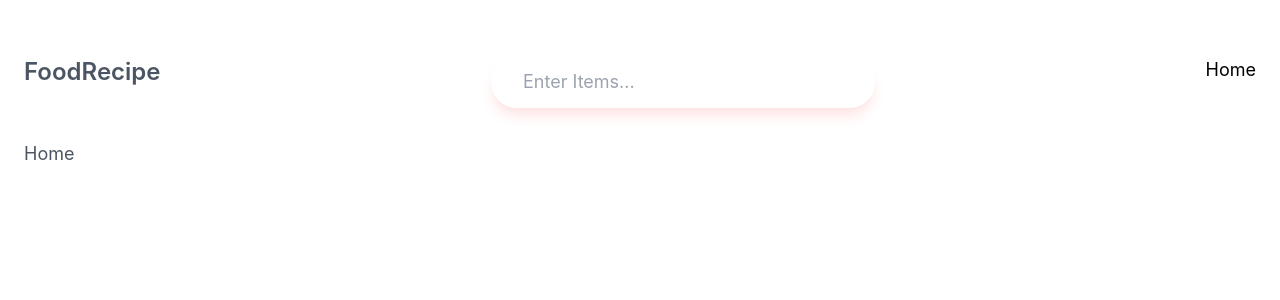
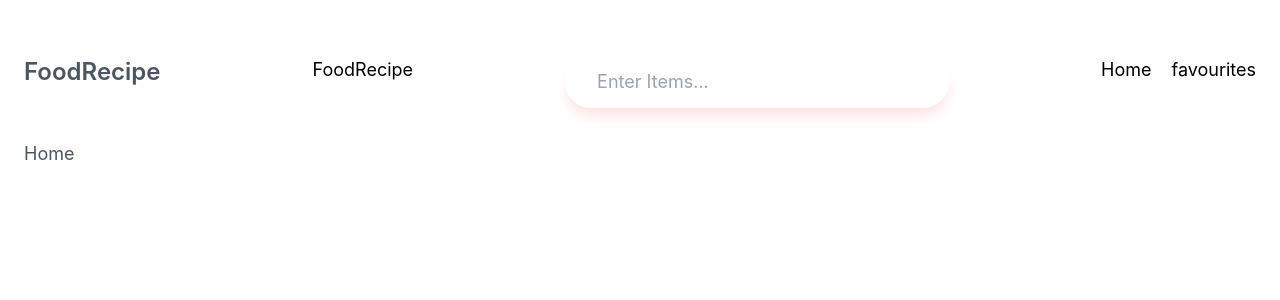
Before and after one commit to Asna1303/RECIPE-APP, a React (Create React App) app: page / in a window 1280 px wide. Shown: the top 300 px of the page. Built offline with nearby package versions, Linux system fonts and the light colour scheme.

Commit message:
made list for favorites

```diff
--- a/src/components/navbar/index.jsx
+++ b/src/components/navbar/index.jsx
@@ -5,6 +5,9 @@ export default function Navbar(){
 <h2 className="text-2xl font-semibold">
    FoodRecipe
 </h2>
+<NavLink to={"/"} className='text-black hover:text-gray-700 duration-300' >
+        FoodRecipe
+    </NavLink>
 <form>
     <input
     type="text"
@@ -15,8 +18,13 @@ export default function Navbar(){
 </form>
 <ul className="flex gap-5">
 <li>
-    <NavLink to={'/'} className='text-black hover:text-gray-700 duration-300' >
+    <NavLink to={"/"} className='text-black hover:text-gray-700 duration-300' >
         Home
+    </NavLink>
+</li>
+<li>
+    <NavLink to={"/favorites"} className='text-black hover:text-gray-700 duration-300' >
+        favourites
     </NavLink>
 </li>
 </ul>
--- /dev/null
+++ b/src/context/index.jsx
@@ -0,0 +1,5 @@
+import { createContext } from "react";
+
+export const GlobalContext = createContext(){
+
+}
```
